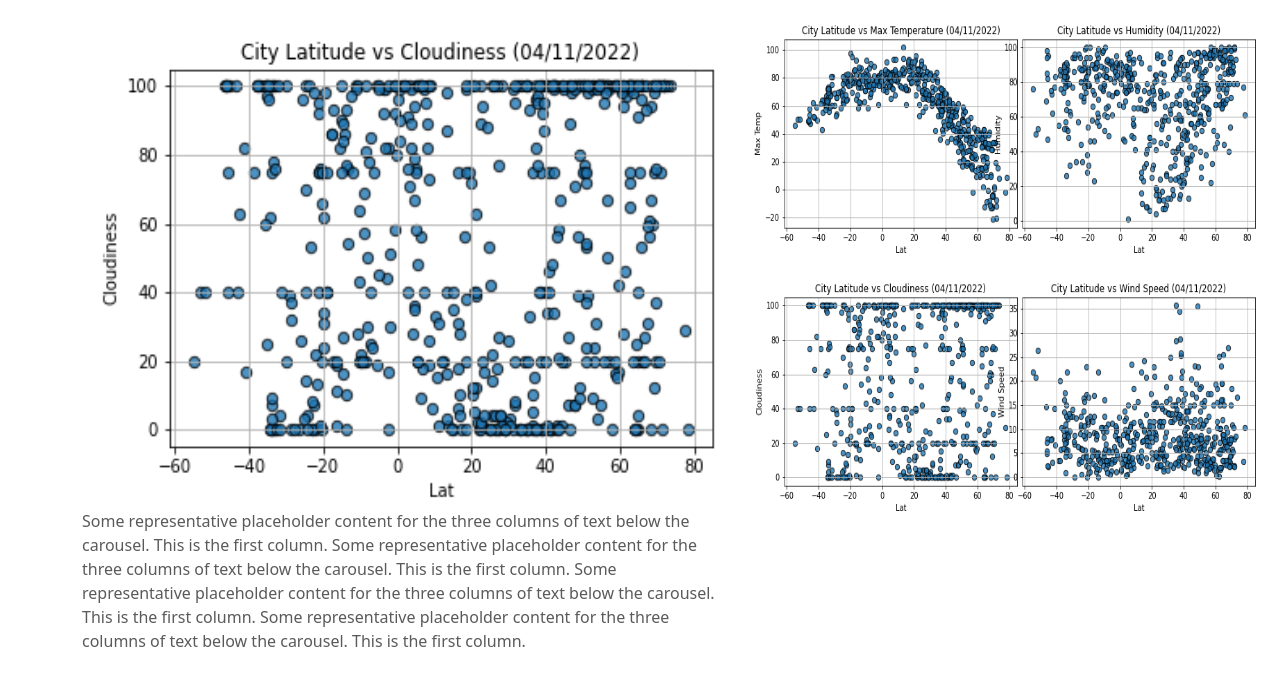
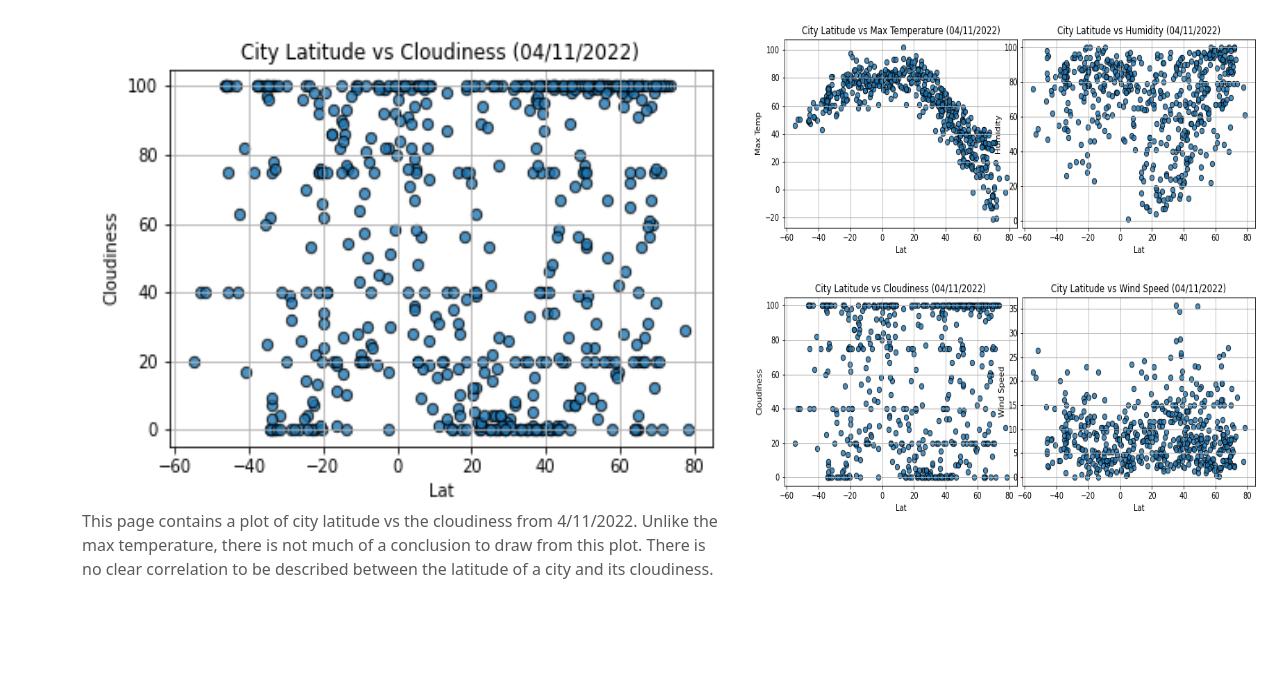
Before and after one commit to colebarnes7/web-design-challenge, a plain HTML site: page visualizations/cloudiness.html in a window 1280 px wide. Shown: the part 158-844 px from the top of the page. After the commit the page ends 803 px from the top, so only its background shows below. Drawn offline with nearby package versions, Linux system fonts and the light colour scheme.

Commit message:
Added plot analysis and cleaned up repo

```diff
--- a/visualizations/cloudiness.html
+++ b/visualizations/cloudiness.html
@@ -65,10 +65,9 @@
         <hr>
 
         <img src="./../assets/images/Latitude_Cloudiness.png" width="700" height="500">
-        <p>Some representative placeholder content for the three columns of text below the carousel. This is the first column.
-          Some representative placeholder content for the three columns of text below the carousel. This is the first column.
-          Some representative placeholder content for the three columns of text below the carousel. This is the first column.
-          Some representative placeholder content for the three columns of text below the carousel. This is the first column.
+        <p>This page contains a plot of city latitude vs the cloudiness from 4/11/2022.
+          Unlike the max temperature, there is not much of a conclusion to draw from this plot.
+          There is no clear correlation to be described between the latitude of a city and its cloudiness.
         </p>
       </div><!-- /.col-lg-7 -->
 
```
Also changed, not shown: visualizations/humidity.html (+3 -4 lines), visualizations/max_temperature.html (+3 -4 lines), visualizations/wind_speed.html (+3 -4 lines), Images/comparison-lg.png (deleted), Images/comparison-sm.png (deleted), Images/data-lg.png (deleted), Images/data-sm.png (deleted), Images/landing-sm.png (deleted), Images/landingResize.png (deleted), Images/nav-lg.png (deleted), Images/nav-sm.png (deleted), Images/visualize-lg.png (deleted), Images/visualize-sm.png (deleted), 1 other file.
